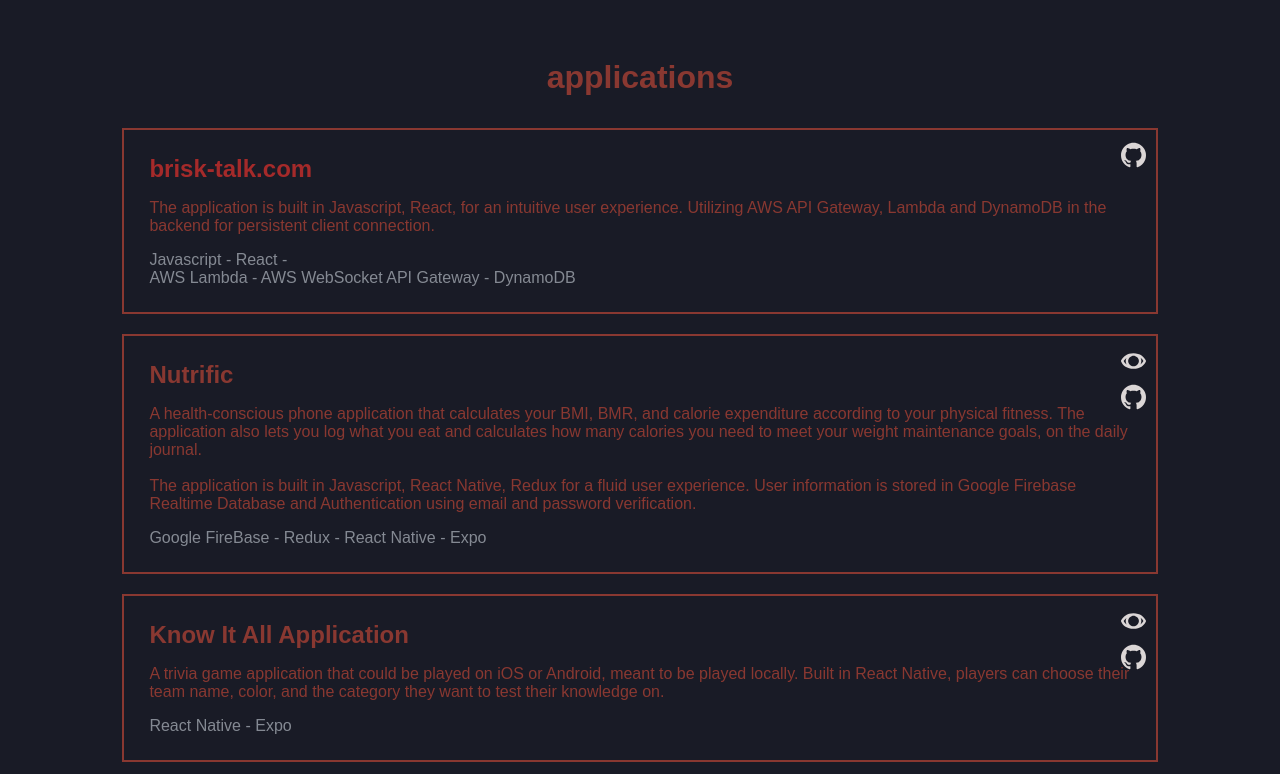
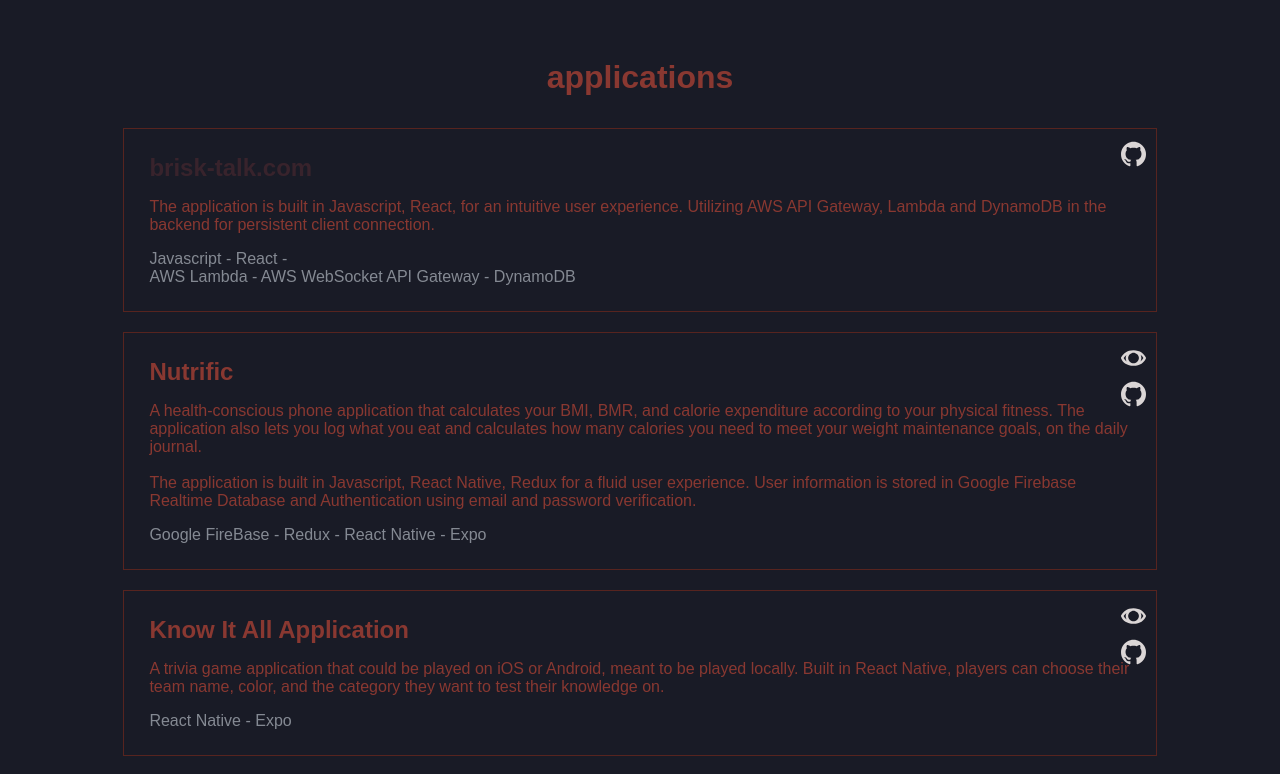
Before and after one commit to kokosaka/personalwebsite, a Next.js app: page / in a window 1280 px wide. Shown: the part 1560-2334 px from the top of the page. Built offline with nearby package versions, Linux system fonts and the light colour scheme.

Commit message:
Tweak styling

```diff
--- a/styles/globals.css
+++ b/styles/globals.css
@@ -170,7 +170,7 @@ h1 {
 }
 .bio-desc {
   margin-top: 10vh;
-  width: 30%;
+  width: 40%;
 }
 .bio-name {
   font-size: 42px;
@@ -184,8 +184,18 @@ h1 {
 }
 .brisktalk a {
   text-decoration: none;
-  color: brown;
+  color: rgb(161, 64, 64);
+  animation: blink 0.5s ease-in infinite alternate;
 }
+@keyframes blink {
+  0% {
+    opacity: 0.2;
+  }
+  100% {
+    opacity: 1;
+  }
+}
+
 .project {
   display: flex;
   justify-content: center;
@@ -193,7 +203,7 @@ h1 {
   width: 50%;
   padding: 10px;
   margin: 10px;
-  border: 2px solid rgb(137, 56, 49);
+  border: 1px solid rgb(87, 36, 31);
 }
 .center {
   display: block;
```
